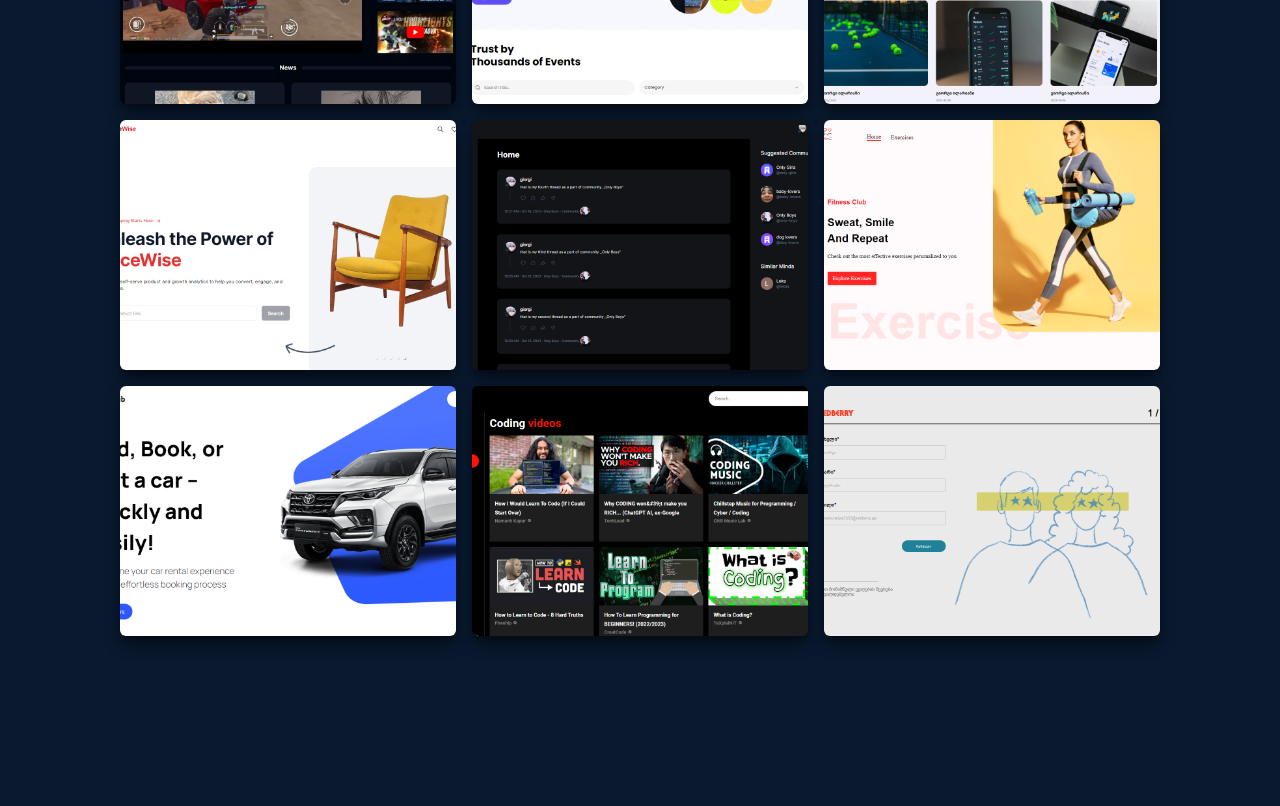
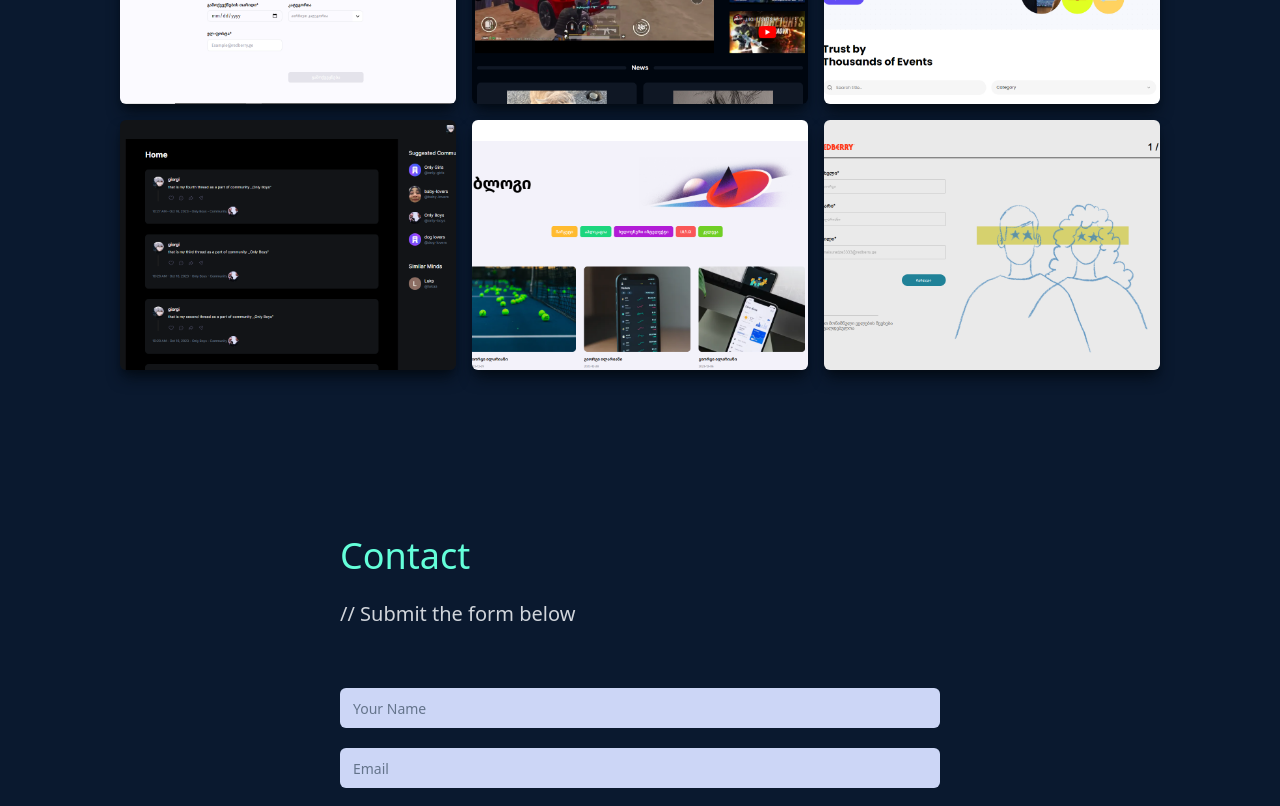
Before and after one commit to GiorgiIlariani/portfolio, a Next.js app: page / in a window 1280 px wide. Shown: the part 3200-4006 px from the top of the page. Built offline with nearby package versions, Linux system fonts and the light colour scheme.

Commit message:
adds full stack e-commerce web site n work section

```diff
--- a/data/work.ts
+++ b/data/work.ts
@@ -7,70 +7,82 @@
 import Blogs from '@/public/assets/images/blogs.png';
 import Pricewise from '@/public/assets/images/pricewise.png';
 import Evently from '@/public/assets/images/evently.png'
+import MyMarket from '@/public/assets/images/mymarket.png'
 
 
 export const data = [
   {
     id: 1,
+    name: "E-commerce Web Site",
+    image: MyMarket,
+    github: "https://github.com/GiorgiIlariani/e-commerce",
+    live: "https://mymarket-delta.vercel.app/",
+  },
+  {
+    id: 2,
     name: "300 Aragveli's page",
     image: Aragveli,
     github: "https://github.com/GiorgiIlariani/300_aragvelii",
     live: "https://300-aragvelii.vercel.app/",
   },
-    {
-    id: 2,
+  {
+    id: 3,
     name: "Evently",
     image: Evently,
     github: "https://github.com/GiorgiIlariani/evently",
     live: "https://evently-eight-pi.vercel.app/",
   },
   {
-    id: 3,
+    id: 4,
+    name: "Threads App",
+    image: ThreadsApp,
+    github: "https://github.com/GiorgiIlariani/threads",
+    live: "https://threads-kappa-three.vercel.app/",
+  },
+  {
+    id: 5,
     name: "Blogs App",
     image: Blogs,
     github: "https://github.com/GiorgiIlariani/blogs",
     live: "https://blogs-five-sigma.vercel.app/",
   },
   {
-    id: 4,
-    name: "Pricewise",
-    image: Pricewise,
-    github: "https://github.com/GiorgiIlariani/pricewise",
-    live: "https://pricewise-alpha-eight.vercel.app/",
-  },
-  {
-    id: 5,
-    name: "Threads App",
-    image: ThreadsApp,
-    github: "https://github.com/GiorgiIlariani/threads",
-    live: "https://threads-kappa-three.vercel.app/",
-  },
-  {
     id: 6,
-    name: "gym_exercises",
-    image: GymExercises,
-    github: "https://github.com/GiorgiIlariani/gym_exercises",
-    live: "https://gym-exercises-self.vercel.app/",
-  },
-  {
-    id: 7,
-    name: "carhub",
-    image: Carhub,
-    github: "https://github.com/GiorgiIlariani/carhub",
-    live: "https://carhub-alpha.vercel.app/",
-  },
-  {
-    id: 8,
-    name: "youtube_clone",
-    image: Youtube_clone,
-    github: "https://github.com/GiorgiIlariani/Youtube_clone",
-    live: "https://youtube-clone-psi-sandy.vercel.app/",
-  },
-  {
-    id: 9,
     name: "Covid_Questionary",
     image: Covid_Questionary,
     github: "https://github.com/GiorgiIlariani/Covid_Questionary",
     live: "https://covid-questionary.vercel.app/",
   },
 ];
+
+
+
+
+ // {
+  //   id: 5,
+  //   name: "youtube_clone",
+  //   image: Youtube_clone,
+  //   github: "https://github.com/GiorgiIlariani/Youtube_clone",
+  //   live: "https://youtube-clone-psi-sandy.vercel.app/",
+  // },
+  // {
+  //   id: 6,
+  //   name: "Pricewise",
+  //   image: Pricewise,
+  //   github: "https://github.com/GiorgiIlariani/pricewise",
+  //   live: "https://pricewise-alpha-eight.vercel.app/",
+  // },
+  // {
+  //   id: 7,
+  //   name: "gym_exercises",
+  //   image: GymExercises,
+  //   github: "https://github.com/GiorgiIlariani/gym_exercises",
+  //   live: "https://gym-exercises-self.vercel.app/",
+  // },
+  // {
+  //   id: 8,
+  //   name: "carhub",
+  //   image: Carhub,
+  //   github: "https://github.com/GiorgiIlariani/carhub",
+  //   live: "https://carhub-alpha.vercel.app/",
+  // },
```
Also changed, not shown: public/assets/images/mymarket.png (added).
